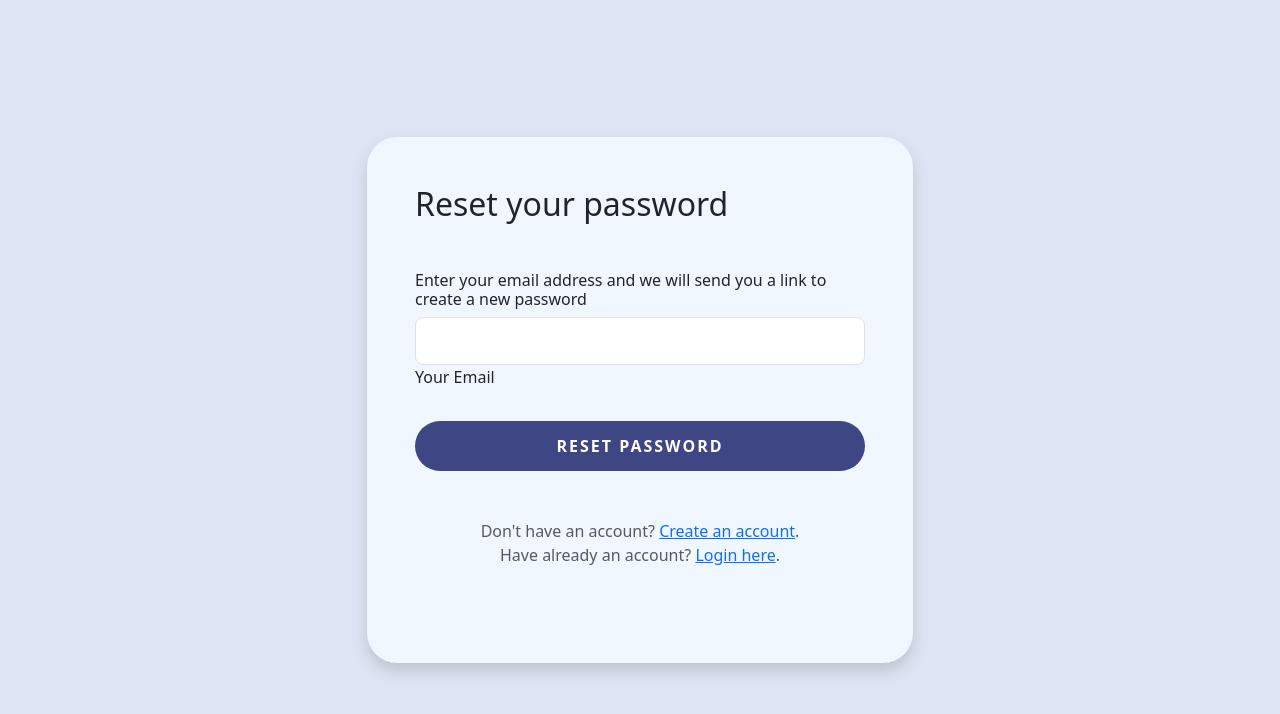
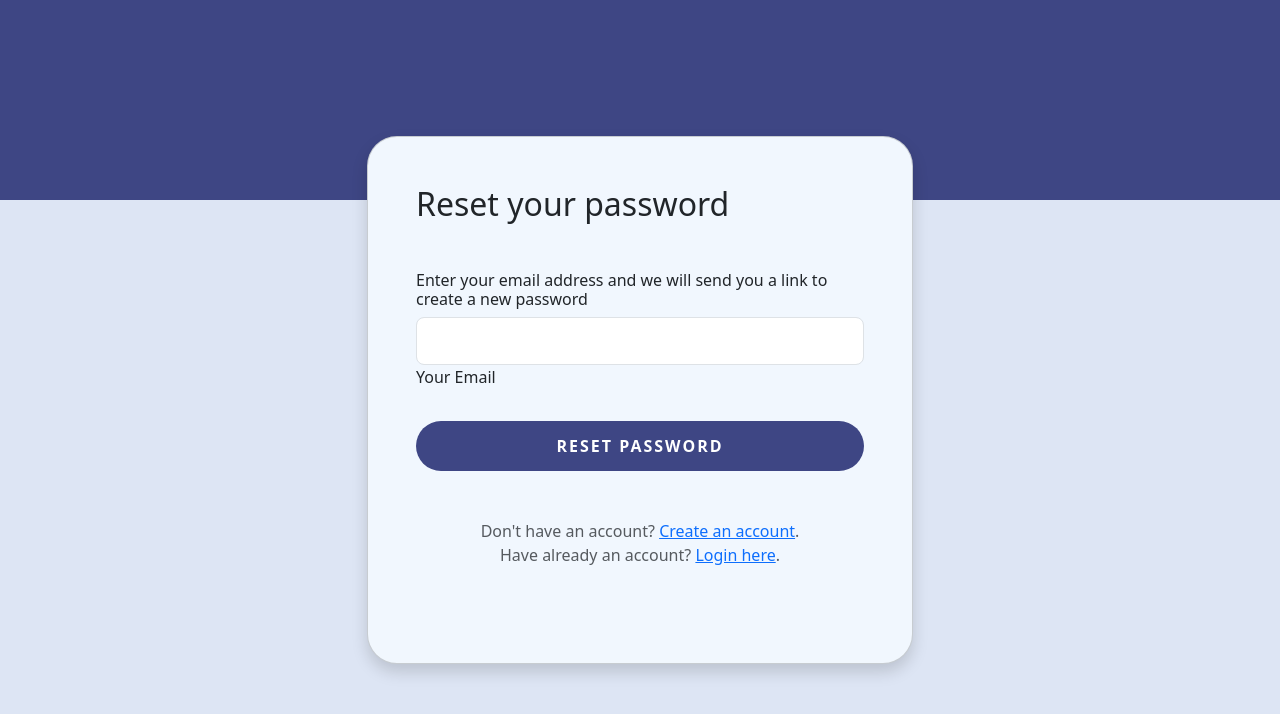
Before and after one commit to andreastr99/Simple-web-application, a React (Create React App) app in the folder client/simple-web-application/: page /forget-password in a window 1280 px wide. Shown: the top 714 px of the page. Built offline with nearby package versions, Linux system fonts and the light colour scheme.

Commit message:
design adjustments

```diff
--- a/client/simple-web-application/src/pages/ForgetPasswordPage.js
+++ b/client/simple-web-application/src/pages/ForgetPasswordPage.js
@@ -17,12 +17,12 @@ export default function ForgetPasswordPage() {
     }
 
     return (
-        <section className="vh-100">
+        <section className="vh-100 background-stripe">
             <div className="mask d-flex align-items-center h-100 gradient-custom-3">
                 <div className="container h-100">
                     <div className="row d-flex justify-content-center align-items-center h-100">
                         <div className="col-12 col-md-9 col-lg-7 col-xl-6">
-                            <div className=" border-radius shadow" style={{"background": "#f1f7fe"}}>
+                            <div className="card border-radius shadow" style={{"background": "#f1f7fe"}}>
                                 <div className="card-body p-5">
                                     <form action="/" onSubmit={handleSubmit}>
 
--- a/client/simple-web-application/src/pages/LoginPage.js
+++ b/client/simple-web-application/src/pages/LoginPage.js
@@ -33,12 +33,12 @@ export default function LoginPage() {
     }
 
     return (
-    <section className="vh-100">
+    <section className="vh-100 background-stripe">
         <div className="mask d-flex align-items-center h-100 gradient-custom-3">
             <div className="container h-100">
             <div className="row d-flex justify-content-center align-items-center h-100">
                 <div className="col-12 col-md-9 col-lg-7 col-xl-6">
-                <div className=" border-radius shadow" style={{"background": "#f1f7fe"}}>
+                <div className="card border-radius shadow" style={{"background": "#f1f7fe"}}>
                     <div className="card-body p-5">
                         <div className="text-center">
                             <img src={login} alt="login"  style={{ width: '140px'}}className="mb-2" />
--- a/client/simple-web-application/src/pages/RegisterPage.js
+++ b/client/simple-web-application/src/pages/RegisterPage.js
@@ -37,12 +37,12 @@ export default function RegisterPage() {
   }
 
     return (
-        <section className="vh-100">
+        <section className="vh-100 background-stripe">
         <div className="mask d-flex align-items-center h-100 gradient-custom-3">
             <div className="container h-100">
             <div className="row d-flex justify-content-center align-items-center h-100">
                 <div className="col-12 col-md-9 col-lg-7 col-xl-6">
-                <div className=" border-radius shadow" style={{"background": "#f1f7fe"}}>
+                <div className="card border-radius shadow" style={{"background": "#f1f7fe"}}>
                     <div className="card-body p-5">
                     <h2 className="text-uppercase text-center mb-5">Create an account</h2>
                         <form action="/home" onSubmit={handleSubmit}>
--- a/client/simple-web-application/src/styles/App.css
+++ b/client/simple-web-application/src/styles/App.css
@@ -20,6 +20,15 @@
 }
 
 .gradient-custom-3 {
-  /* fallback for old browsers */
-  background:#dde5f4;
+  background-color:#dde5f4;
   }
+
+  .background-stripe::before {
+    content: "";
+    position: absolute;
+    top: 0;
+    left: 0;
+    right: 0;
+    height: 200px;
+    background-color: #3e4684;
+  }
```
